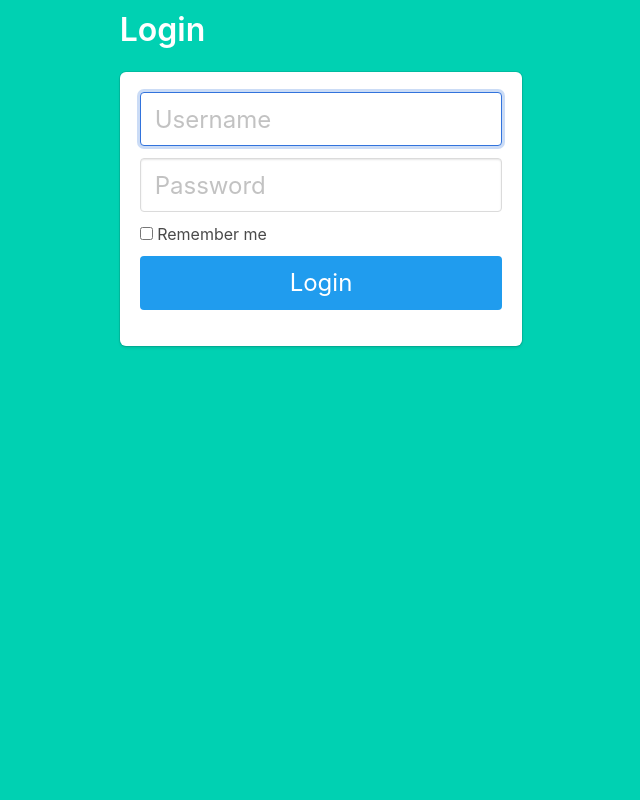
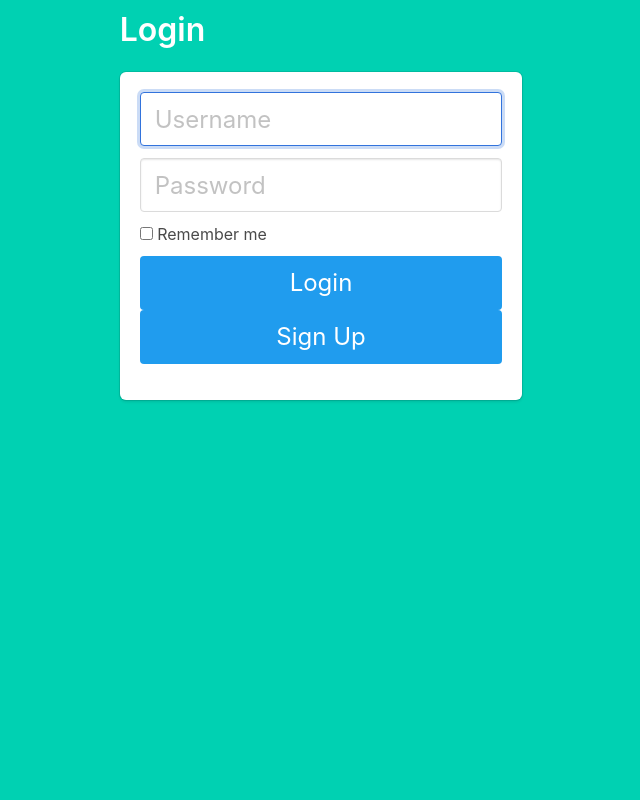
Before and after one commit to Boon97/IS447, a Flask app: page / in a window 1280 px wide. Shown: the whole page, without its empty margins (319-959 px from the left). Run offline with Flask 2, Linux system fonts and the light colour scheme.

Commit message:
added signup button on login.html

```diff
--- a/website/templates/login.html
+++ b/website/templates/login.html
@@ -40,6 +40,9 @@
                         </label>
                     </div>
                     <button class="button is-block is-info is-large is-fullwidth">Login</button>
+
+                    <button class="button is-block is-info is-large is-fullwidth">
+                            <a href="{{ url_for('auth.signup') }}">Sign Up</a>
                 </form>
             </div>
         </div>
```
